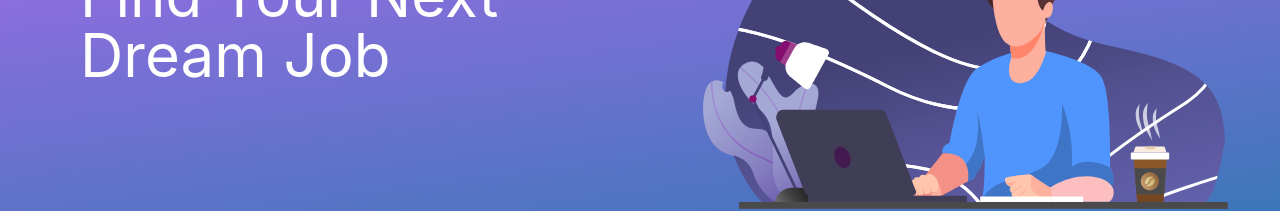
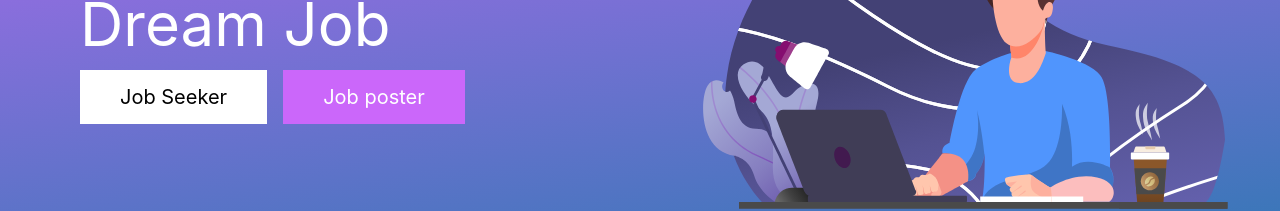
Before and after one commit to BayajidAlam/jobs-today, a React (Create React App) app: page / in a window 1280 px wide. Shown: the part 373-584 px from the top of the page. Built offline with nearby package versions, Linux system fonts and the light colour scheme; no server answers.

Commit message:
job seeker ans poster button added

```diff
--- a/src/components/ExperiencedJobs/ExperiencedJobs.js
+++ b/src/components/ExperiencedJobs/ExperiencedJobs.js
@@ -5,7 +5,7 @@ const ExperiencedJobs = () => {
   const [jobs, setJobs] = useState([]);
 
   useEffect(() => {
-    fetch("http://localhost:5000/experiencedJobs")
+    fetch("https://job-today-server.vercel.app/experiencedJobs")
       .then((res) => res.json())
       .then((data) => setJobs(data));
   }, []);
@@ -15,7 +15,7 @@ const ExperiencedJobs = () => {
       <p className="text-center">Job Categories</p>
       <div className="container mx-auto">
         <h1 className="text-center lg:text-3xl text-2xl font-bold mb-4">
-        Experienced Jobs
+          Experienced Jobs
         </h1>
 
         <div className="grid grid-cols-1 md:grid-cols-2 lg:grid-cols-3 gap-4">
--- a/src/components/FresherJobs/FresherJobs.js
+++ b/src/components/FresherJobs/FresherJobs.js
@@ -1,10 +1,10 @@
 import React, { useEffect, useState } from "react";
-import { GoLocation } from 'react-icons/go';
+import { GoLocation } from "react-icons/go";
 const FresherJobs = () => {
   const [jobs, setJobs] = useState([]);
 
   useEffect(() => {
-    fetch("http://localhost:5000/fresherJob")
+    fetch("https://job-today-server.vercel.app/fresherJob")
       .then((res) => res.json())
       .then((data) => setJobs(data));
   }, []);
@@ -13,17 +13,24 @@ const FresherJobs = () => {
     <div className="py-6 bg-base-300">
       <p className="text-center">Job Categories</p>
       <div className="container mx-auto">
-        <h1 className="text-center lg:text-3xl text-2xl font-bold mb-4">Fresher Jobs</h1>
+        <h1 className="text-center lg:text-3xl text-2xl font-bold mb-4">
+          Fresher Jobs
+        </h1>
         <div className="flex flex-col gap-4">
           {jobs.map((job) => (
             <div
               key={job._id}
-            className="lg:flex md:flex justify-around items-center lg:w-2/3 lg:mx-auto bg-base-100 shadow-xl p-8 rounded-xl">
+              className="lg:flex md:flex justify-around items-center lg:w-2/3 lg:mx-auto bg-base-100 shadow-xl p-8 rounded-xl"
+            >
               <div className="lg:flex justify-between flex-col">
                 <h1 className="text-2xl font-semibold">{job.positionName}</h1>
                 <div className="flex">
                   <p className="mr-4">{job.companyName}</p>
-                    <p className="flex items-center"> <GoLocation/>{job.location}</p>
+                  <p className="flex items-center">
+                    {" "}
+                    <GoLocation />
+                    {job.location}
+                  </p>
                 </div>
               </div>
               <div className="text-center mt-4 lg:mt-0">
@@ -31,7 +38,9 @@ const FresherJobs = () => {
               </div>
             </div>
           ))}
-          <button className="btn btn-md bg-[#00D0FF] w-32 mx-auto">See All</button>
+          <button className="btn btn-md bg-[#00D0FF] w-32 mx-auto">
+            See All
+          </button>
         </div>
       </div>
     </div>
--- a/src/components/Header/Header.css
+++ b/src/components/Header/Header.css
@@ -14,7 +14,12 @@
   background:-ms-linear-gradient(353deg, rgba(55, 119, 183, 1) 7%, rgba(203, 103, 250, 1) 100%);
 
   /* global 94%+ browsers support */
-  background:linear-gradient(353deg, rgba(55, 119, 183, 1) 7%, rgba(203, 103, 250, 1) 100%);
+  background:linear-gradient(353deg, rgba(55, 119, 183, 1) 7%, #cb67fa 100%);
 
   height: 600px;
 }
+
+
+.common_button{
+  padding: 0.8rem 2.5rem;
+}
--- a/src/components/Header/Header.js
+++ b/src/components/Header/Header.js
@@ -5,6 +5,7 @@ import "./Header.css";
 const Header = () => {
   const container = useRef(null);
 
+  // lottie file
   useEffect(() => {
     Lottie.loadAnimation({
       container: container.current,
@@ -14,17 +15,23 @@ const Header = () => {
       animationData: require("./98414-coffetime.json"),
     });
   });
+
   return (
     <div className="header-container">
       <div className="container mx-auto lg:flex lg:py-32 justify-center items-center">
         <div className="lg:w-1/2 lg:ml-20 p-4 lg:p-0">
-          <p className="lg:text-xl text-lg text-white ">Easiest way to find a perfect job</p>
+          <p className="lg:text-xl text-lg text-white ">
+            Easiest way to find a perfect job
+          </p>
           <h1 className="lg:text-6xl text-4xl text-white mb-4">
             Find Your Next
             <br />
             Dream Job
           </h1>
-
+          <div>
+            <button className="common_button lg:mr-4 mb-2 md: mr-2 text-black text-xl bg-white">Job Seeker</button>
+            <button className="common_button text-xl bg-[#cb67fa] text-white">Job poster</button>
+          </div>
         </div>
         <div className="lg:h-[400px] lg:w-1/2" ref={container}></div>
       </div>
--- a/src/components/TopItCompany/TopItCompany.js
+++ b/src/components/TopItCompany/TopItCompany.js
@@ -6,14 +6,14 @@ const TopItCompany = () => {
 
   // fetch bd top 3 from server
   useEffect(() => {
-    fetch("http://localhost:5000/bdTop3")
+    fetch("https://job-today-server.vercel.app/bdTop3")
       .then((res) => res.json())
       .then((data) => setBdTop3(data));
   }, []);
 
   // fetch world top 3 from server
   useEffect(() => {
-    fetch("http://localhost:5000/worldTop3")
+    fetch("https://job-today-server.vercel.app/worldTop3")
       .then((res) => res.json())
       .then((data) => setworldTop3(data));
   }, []);
@@ -38,7 +38,9 @@ const TopItCompany = () => {
                 <h2 className="card-title">{single.companyName}</h2>
 
                 <div className="card-actions justify-center">
-                  <button className="btn bg-[#00D0FF] btn-md">View Details</button>
+                  <button className="btn bg-[#00D0FF] btn-md">
+                    View Details
+                  </button>
                 </div>
               </div>
             </div>
@@ -56,9 +58,11 @@ const TopItCompany = () => {
                 <img src={single.logo} alt="Shoes" />
               </figure>
               <div className="card-body">
-              <h2 className="card-title">{single.companyName}</h2>
+                <h2 className="card-title">{single.companyName}</h2>
                 <div className="card-actions justify-center">
-                  <button className="btn bg-[#00D0FF] btn-md">View Details</button>
+                  <button className="btn bg-[#00D0FF] btn-md">
+                    View Details
+                  </button>
                 </div>
               </div>
             </div>
```
Also changed, not shown: firebase.json (added), 1 other file (tests, documents, lock files or other folders). Lines whose indentation alone changed are shown as unchanged.
